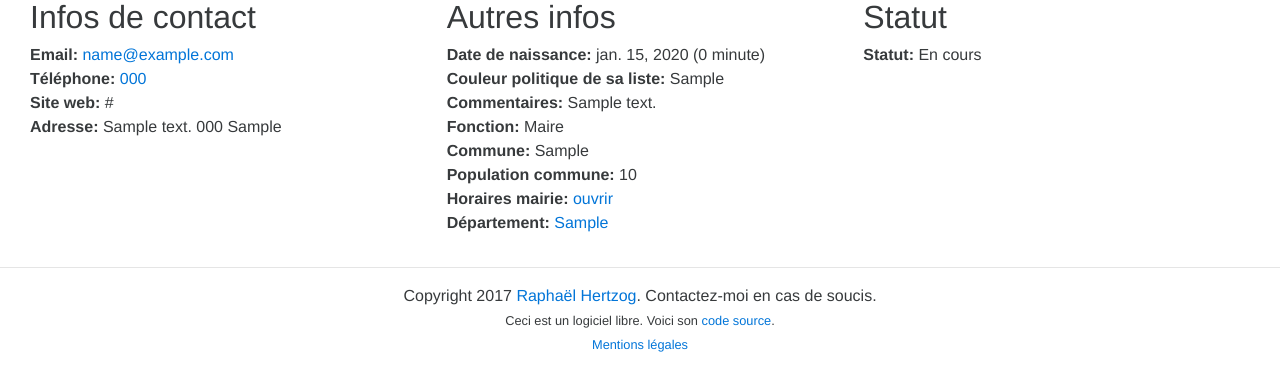
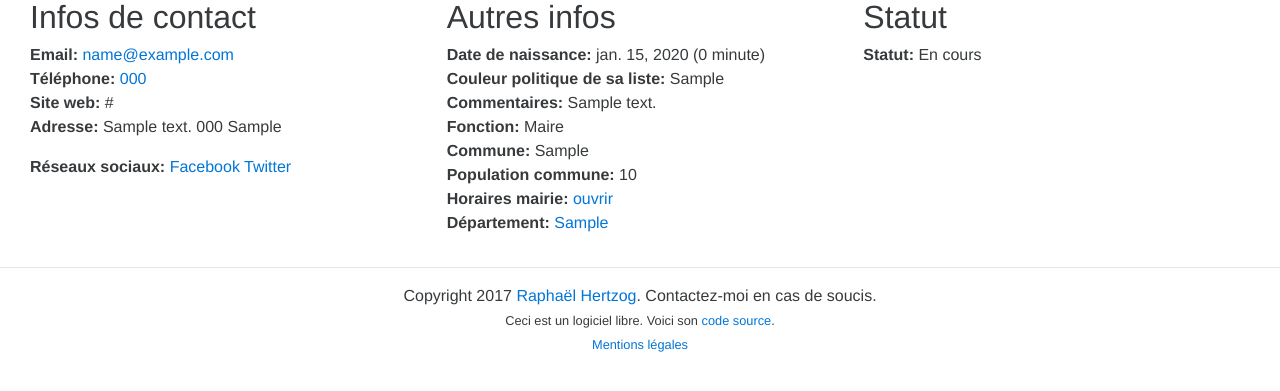
Before and after one commit to rhertzog/parrainage, a Django app: page /elu/1/ in a window 1280 px wide. Shown: the part 52-443 px from the top of the page. Run offline with Django 3.2, Linux system fonts and the light colour scheme; tables that the repository leaves empty hold one stand-in row (values such as "Sample post"); some libraries are stand-ins or nearby versions.

Commit message:
Add link to facebook/twitter searches

```diff
--- a/parrainage/app/templates/elu-detail.html
+++ b/parrainage/app/templates/elu-detail.html
@@ -19,6 +19,10 @@
 	<p><strong>Email privé:</strong> {{ object.private_email|urlize }}<br/>
 	<strong>Téléphone privé:</strong> <a href="tel:{{ object.private_phone }}">{{ object.private_phone }}</a></p>
 	{% endif %}
+	<p><strong>Réseaux sociaux:</strong>
+	<a title="Recherche sur Faceebook" href="https://www.facebook.com/search/all/?q={{ object.first_name|urlencode }}%20{{ object.family_name|urlencode }}">Facebook</a>
+	<a title="Recherche sur Twitter" href="https://twitter.com/search?f=users&q={{ object.first_name|urlencode }}%20{{ object.family_name|urlencode }}&src=typd">Twitter</a></p>
+
     </div>
     <div class="col-xs-12 col-md-4">
 	<h2>Autres infos</h2>
```
